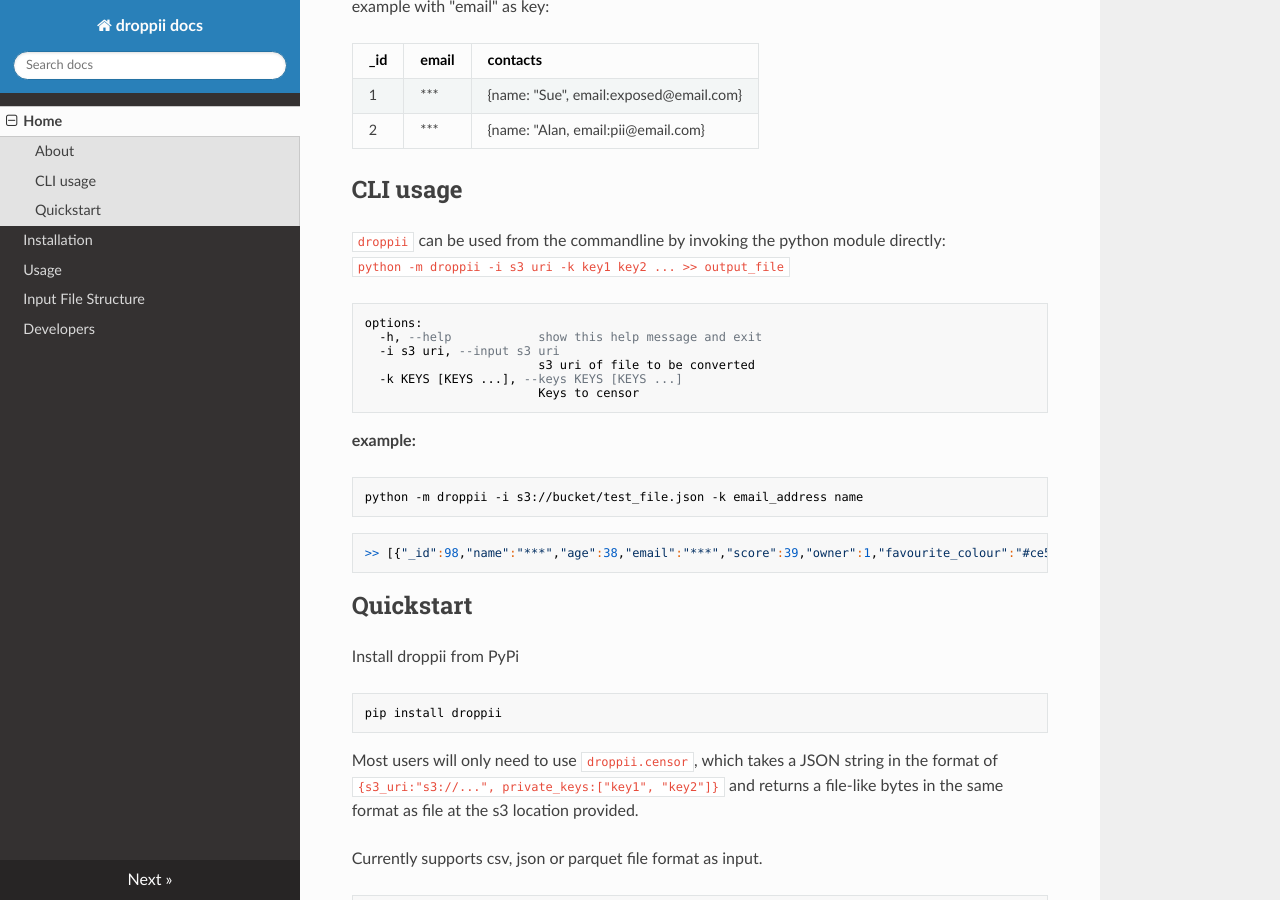
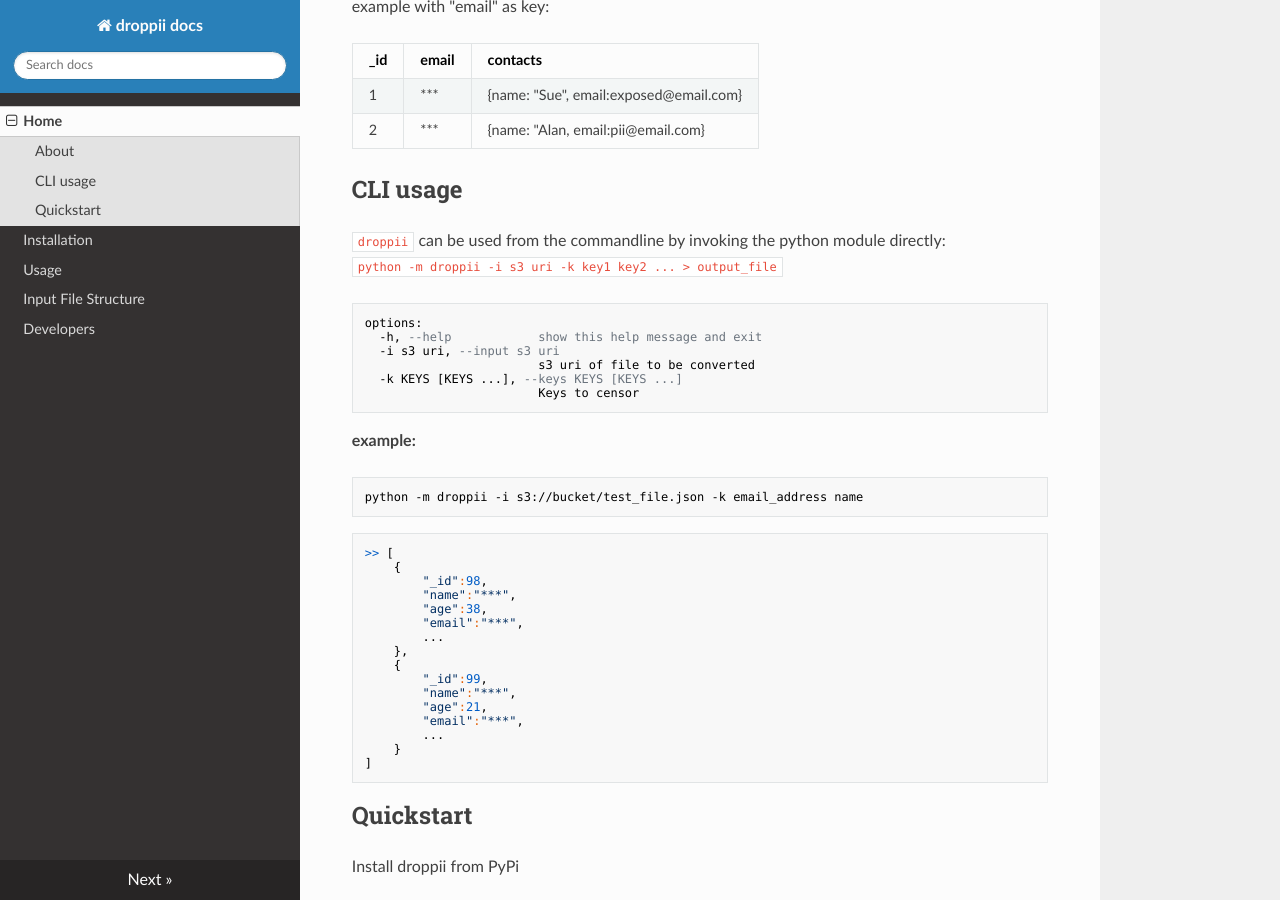
Before and after one commit to samule-i/droppii, an MkDocs documentation site: the page built from docs/docs/index.md, in a window 1280 px wide and 900 px high, scrolled down 437 px. Built offline with MkDocs 1.6.1, drawn with Linux system fonts in a browser that asks for light colours; nearby versions of some CDN libraries.

Commit message:
documentation: update formatting example

````diff
--- a/docs/docs/index.md
+++ b/docs/docs/index.md
@@ -16,7 +16,7 @@ example with "email" as key:
 
 ## CLI usage
 `droppii` can be used from the commandline by invoking the python module directly:
-`python -m droppii -i s3 uri -k key1 key2 ... >> output_file`
+`python -m droppii -i s3 uri -k key1 key2 ... > output_file`
 ```
 options:
   -h, --help            show this help message and exit
@@ -30,7 +30,22 @@ options:
 python -m droppii -i s3://bucket/test_file.json -k email_address name
 ```
 ```
->> [{"_id":98,"name":"***","age":38,"email":"***","score":39,"owner":1,"favourite_colour":"#ce5a6c"},{"_id":99,"name":"***","age":21,"email":"***","score":53,"owner":0,"favourite_colour":"#d33b68"}]
+>> [
+    {
+        "_id":98,
+        "name":"***",
+        "age":38,
+        "email":"***",
+        ...
+    },
+    {
+        "_id":99,
+        "name":"***",
+        "age":21,
+        "email":"***",
+        ...
+    }
+]
 ```
 
 ## Quickstart
@@ -48,7 +63,7 @@ import json
 import boto3
 
 json_params = json.dumps({
-  "s3_uri" = "s3://your-bucket/your_file.csv",
+    "s3_uri" = "s3://your-bucket/your_file.csv",
 	"keys" = ["name", "address", "email_address"]
 })
 anonymized_bytes = droppii.censor(json_params)
````
